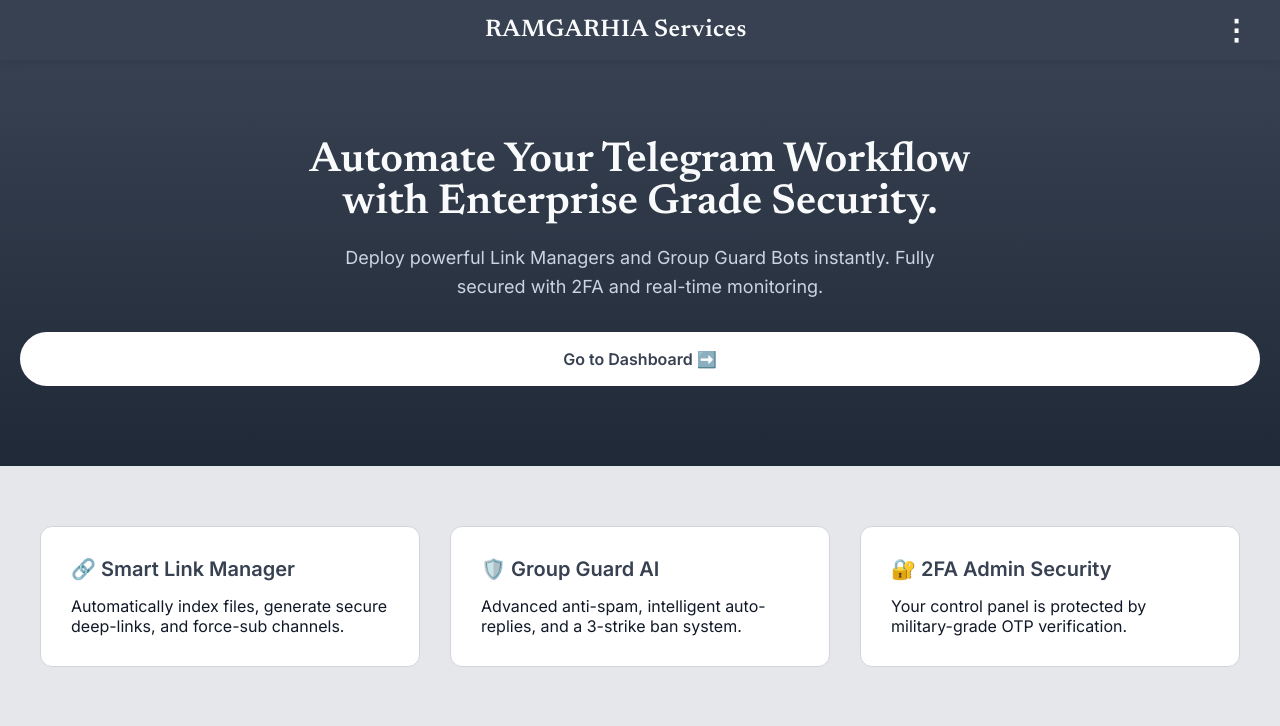
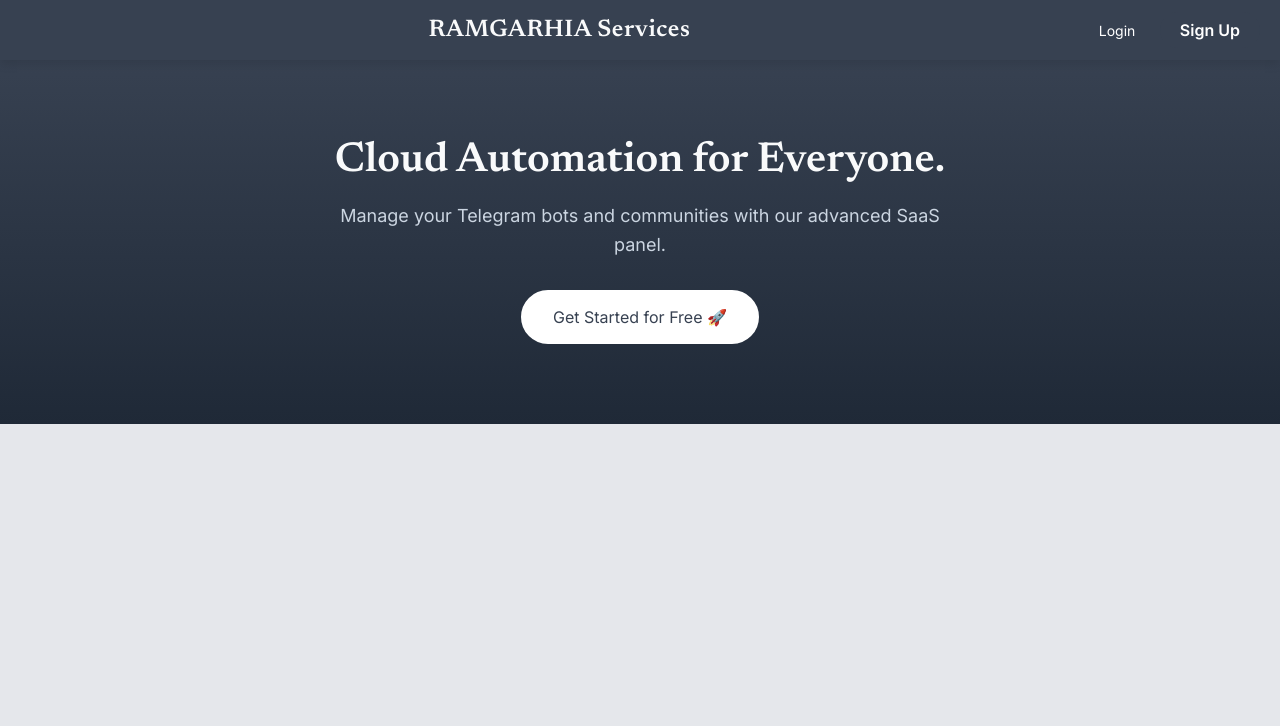
Before and after one commit to LKDlovepreet/New-Drama-Bot, a Python web app: template dashboard/templates/landing.html in a window 1280 px wide. Shown: the top 726 px of the page. Run offline with Jinja, Linux system fonts and the light colour scheme; the template is opened without the code that fills it, so the values that code supplies are empty.

Commit message:
Update landing.html

```diff
--- a/dashboard/templates/landing.html
+++ b/dashboard/templates/landing.html
@@ -3,59 +3,22 @@
 <head>
     <meta charset="UTF-8">
     <meta name="viewport" content="width=device-width, initial-scale=1.0">
-    <title>RAMGARHIA Services - Cloud Automation</title>
+    <title>RAMGARHIA Services - Home</title>
     <link href="https://fonts.googleapis.com/css2?family=Inter:wght@400;500;600&family=Newsreader:opsz,wght@6..72,600&display=swap" rel="stylesheet">
-    <link rel="stylesheet" href="/static/style.css?v=3.0">
-    <script>
-        function toggleLandingMenu() {
-            document.getElementById('landing-dropdown').classList.toggle('show');
-        }
-        window.onclick = function(event) {
-            if (!event.target.matches('.menu-dots')) {
-                var dropdowns = document.getElementsByClassName("dropdown-content");
-                for (var i = 0; i < dropdowns.length; i++) {
-                    if (dropdowns[i].classList.contains('show')) dropdowns[i].classList.remove('show');
-                }
-            }
-        }
-    </script>
-</head>
+    <link rel="stylesheet" href="/static/style.css?v=5.0"> </head>
 <body class="landing-body">
     <header class="top-navbar">
-        <div class="logo">
-            <h2>RAMGARHIA Services</h2>
-        </div>
+        <div class="logo"><h2>RAMGARHIA Services</h2></div>
         <div class="nav-menu">
-            <div class="dropdown">
-                <button onclick="toggleLandingMenu()" class="menu-dots">⋮</button>
-                <div id="landing-dropdown" class="dropdown-content">
-                    <a href="/login">🔐 Login / Sign-up</a>
-                    <a href="#features">✨ Features</a>
-                    <a href="#terms">📜 Terms of Service</a>
-                </div>
-            </div>
+            <a href="/login" style="color:white; text-decoration:none; font-size:14px; margin-right:20px;">Login</a>
+            <a href="/signup" class="btn-primary" style="padding:8px 20px; border-radius:20px; text-decoration:none;">Sign Up</a>
         </div>
     </header>
 
     <div class="hero-section">
-        <h1>Automate Your Telegram Workflow <br>with Enterprise Grade Security.</h1>
-        <p>Deploy powerful Link Managers and Group Guard Bots instantly. Fully secured with 2FA and real-time monitoring.</p>
-        <a href="/login" class="btn-primary hero-btn">Go to Dashboard ➡️</a>
+        <h1>Cloud Automation for Everyone.</h1>
+        <p>Manage your Telegram bots and communities with our advanced SaaS panel.</p>
+        <a href="/signup" class="hero-btn">Get Started for Free 🚀</a>
     </div>
-
-    <div class="features-preview" id="features">
-        <div class="feature-box">
-            <h3>🔗 Smart Link Manager</h3>
-            <p>Automatically index files, generate secure deep-links, and force-sub channels.</p>
-        </div>
-        <div class="feature-box">
-            <h3>🛡️ Group Guard AI</h3>
-            <p>Advanced anti-spam, intelligent auto-replies, and a 3-strike ban system.</p>
-        </div>
-        <div class="feature-box">
-            <h3>🔐 2FA Admin Security</h3>
-            <p>Your control panel is protected by military-grade OTP verification.</p>
-        </div>
-    </div>
-</body>
+    </body>
 </html>
```
